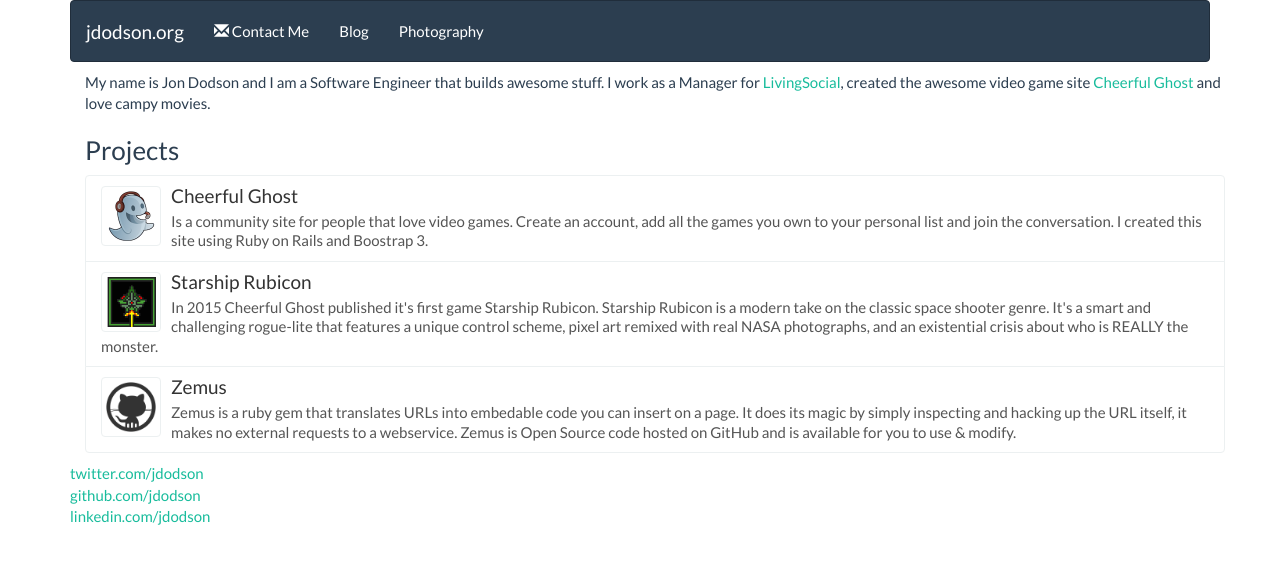
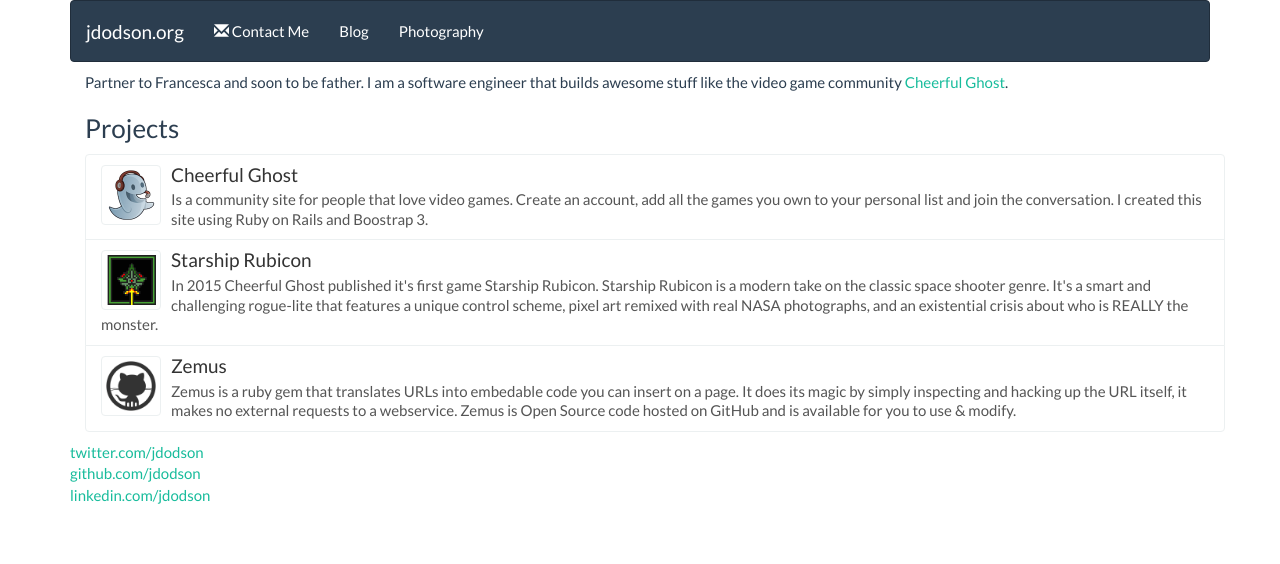
Before and after one commit to jdodson/oldjdodsonorg, a Jekyll site: the page built from index.html, in a window 1280 px wide. Shown: the top 564 px of the page. Built offline with Jekyll 4.4.1, drawn with Linux system fonts in a browser that asks for light colours; Markdown is read by kramdown in place of the engine named in the settings.

Commit message:
Changing some main page text.  Adding a resume page.

```diff
--- a/index.html
+++ b/index.html
@@ -1,11 +1,11 @@
 ---
 layout: default
-title: i build awesome stuff
-description: My name is Jon Dodson and I am a Software Engineer that builds awesome stuff.  I work as a Manager for LivingSocial, created the awesome video game site Cheerful Ghost and love campy movies.
+title: Welcome to the website of Jon Dodson
+description: Partner to Francesca and soon to be father.  I am a software engineer that builds awesome stuff like the video game community Cheerful Ghost.
 ---
 
 <div class="container">
-  My name is Jon Dodson and I am a Software Engineer that builds awesome stuff.  I work as a Manager for <a href="http://livingsocial.com" target="_blank">LivingSocial</a>, created the awesome video game site <a href="http://cheerfulghost.com" target="_blank">Cheerful Ghost</a> and love campy movies.
+  Partner to Francesca and soon to be father.  I am a software engineer that builds awesome stuff like the video game community <a href="http://cheerfulghost.com">Cheerful Ghost</a>.
 </div>
 
 <div class="container">
--- /dev/null
+++ b/resume.html
@@ -0,0 +1,5 @@
+---
+layout: default
+title: Welcome to the Resume of Jon Dodson
+description: Partner to Francesca and soon to be father.  I am a software engineer that builds awesome stuff like the video game community Cheerful Ghost.
+---
```
